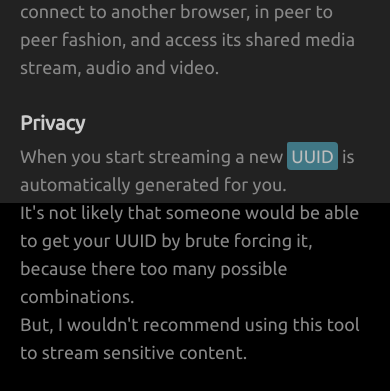
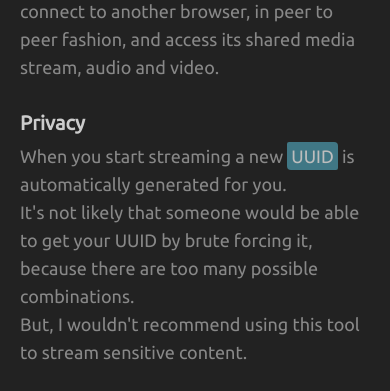
Before and after one commit to codealchemist/webrtc-monitor, a website: page public/index.html in a window 390 px wide. Shown: the part 670-1061 px from the top of the page. Drawn offline with Linux system fonts and the light colour scheme.

Commit message:
using media queries

```diff
--- a/public/css/styles.css
+++ b/public/css/styles.css
@@ -2,10 +2,6 @@
 
 :focus {
   outline: none;
-}
-
-body, html {
-  height: 100%;
 }
 
 body {
@@ -144,20 +140,15 @@ video {
   padding: 0 20px 20px 20px;
   margin: 40px 0 0 0;
   border-top: 1px solid #888;
-  height: calc(100vh - 200px);
+  position: absolute;
+  bottom: 0;
 }
 
-.bottom-in {
-  animation-duration: 1s;
-  animation-name: bottom-in;
+@media only screen
+  and (min-width: 0px)
+  and (max-width: 820px)
+  {
+    .readme {
+      position: relative;
+    }
 }
-
-@keyframes bottom-in {
-  from {
-    bottom: -500px;
-  }
-
-  to {
-    bottom: 0px;
-  }
-}
--- a/public/index.html
+++ b/public/index.html
@@ -46,7 +46,7 @@
         is automatically generated for you.
         <br>
         It's not likely that someone would be able to get your UUID by brute forcing it,
-        because there too many possible combinations.
+        because there are too many possible combinations.
         <br>
         But, I wouldn't recommend using this tool to stream sensitive content.
       </p>
```
